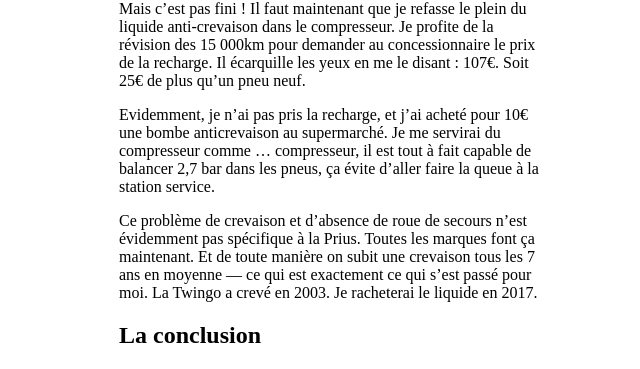
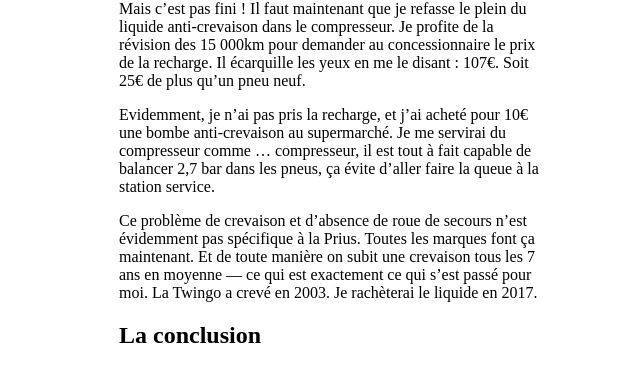
Before and after one commit to cstar/cstar.github.com, a Jekyll site: the page built from _posts/2010-06-09-prius-ca-fait-un-an-troisieme-et-derniere-partie.markdown, in a window 1280 px wide and 1400 px high, scrolled down 3003 px. Shown: the part 154-523 px from the top of the window, without its empty margins (171-811 px from the left). Built offline with Jekyll 4.4.1, drawn with Linux system fonts in a browser that asks for light colours; a script that is not in the unit is left out; comment, search, counter and statistics services are not loaded; some of the changed text lies outside the part shown.

Commit message:
Small edits

```diff
--- a/_posts/2007-07-02-jruby-1-0-premi-egrave-re-experience.markdown
+++ b/_posts/2007-07-02-jruby-1-0-premi-egrave-re-experience.markdown
@@ -1,6 +1,6 @@
 ---
 layout: post
-title: JRuby 1.0 : experiences
+title: JRuby 1.0, experiences
 ---
 <p>J&rsquo;ai d&eacute;velopp&eacute; une application Rails pour Ohm Force en interne. Il est un peu trop t&ocirc;t pour parler du contenu de cette application qui aura de toute mani&egrave;re une port&eacute;e limit&eacute;e &#8211; ce sera un extranet, qui devrait &ecirc;tre en soi une exp&eacute;rience int&eacute;ressante. </p>
 
--- a/_posts/2010-06-09-prius-ca-fait-un-an-troisieme-et-derniere-partie.markdown
+++ b/_posts/2010-06-09-prius-ca-fait-un-an-troisieme-et-derniere-partie.markdown
@@ -2,6 +2,7 @@
 layout: post
 title: Prius, &#xE7;a fait un an. Troisi&#xE8;me et derni&#xE8;re partie.
 ---
+
 Je profite — ironiquement — d'un voyage en train pour taper cette troisième partie.
 
 Cette troisième partie abordera les soucis z'et problèmes, et quelques défauts de cette voiture. Ce sera l'occasion aussi de faire un bilan.
@@ -75,9 +76,9 @@ Du coup, changement de pneu. Et comme, au fond du Loiret, impossible de trouver
 
 Mais c'est pas fini ! Il faut maintenant que je refasse le plein du liquide anti-crevaison dans le compresseur. Je profite de la révision des 15 000km pour demander au concessionnaire le prix de la recharge. Il écarquille les yeux en me le disant : 107€. Soit 25€ de plus qu'un pneu neuf.
 
-Evidemment, je n'ai pas pris la recharge, et j'ai acheté pour 10€ une bombe anticrevaison au supermarché. Je me servirai du compresseur comme ... compresseur, il est tout à fait capable de balancer 2,7 bar dans les pneus, ça évite d'aller faire la queue à la station service.
+Evidemment, je n'ai pas pris la recharge, et j'ai acheté pour 10€ une bombe anti-crevaison au supermarché. Je me servirai du compresseur comme ... compresseur, il est tout à fait capable de balancer 2,7 bar dans les pneus, ça évite d'aller faire la queue à la station service.
 
-Ce problème de crevaison et d'absence de roue de secours n'est évidemment pas spécifique à la Prius. Toutes les marques font ça maintenant. Et de toute manière on subit une crevaison tous les 7 ans en moyenne — ce qui est exactement ce qui s'est passé pour moi. La Twingo a crevé en 2003. Je racheterai le liquide en 2017.
+Ce problème de crevaison et d'absence de roue de secours n'est évidemment pas spécifique à la Prius. Toutes les marques font ça maintenant. Et de toute manière on subit une crevaison tous les 7 ans en moyenne — ce qui est exactement ce qui s'est passé pour moi. La Twingo a crevé en 2003. Je rachèterai le liquide en 2017.
 
 <h2>La conclusion</h2>
 
```
